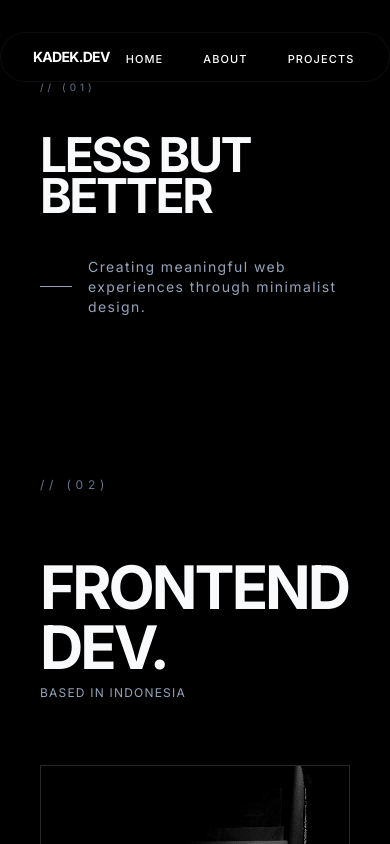
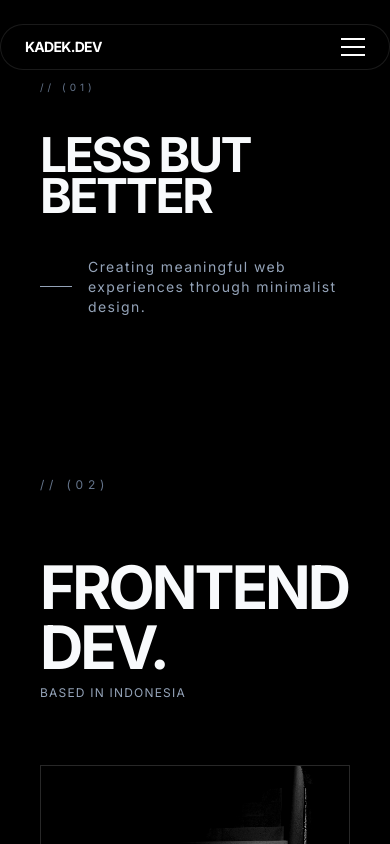
Before and after one commit to Kedolce/pure-portfolio, a React (Vite) app: page / in a window 390 px wide. Shown: the top 844 px of the page. Built offline with nearby package versions, Linux system fonts and the light colour scheme.

Commit message:
add feat: hamburg navbar in mobile device

```diff
--- a/src/components/navbar.jsx
+++ b/src/components/navbar.jsx
@@ -1,24 +1,55 @@
+import { useState } from "react";
+
 function Navbar() {
+  const [isOpen, setIsOpen] = useState(false);
+
+  const navLinks = [
+    { name: "Home", href: "#home" },
+    { name: "About", href: "#about" },
+    { name: "Projects", href: "#projects" },
+    { name: "Contacts", href: "#contacts" },
+  ];
+
   return (
-    <nav className="fixed left-0 right-0 z-50 flex items-center justify-between max-w-4xl px-8 py-3 mx-auto text-white border rounded-full mix-blend-difference top-8 border-white/5 bg-black/20 backdrop-blur-md">
+    <nav className="fixed left-0 right-0 z-50 flex items-center justify-between max-w-4xl px-6 py-3 mx-auto text-white border rounded-full top-6 border-white/10 bg-black/20 backdrop-blur-md mix-blend-difference">
 
-      <h1 className="text-sm font-black tracking-tighter uppercase transition duration-300 cursor-pointer hover:text-slate-400">
+      <h1 className="text-sm font-black tracking-tighter uppercase">
         Kadek.dev
       </h1>
 
-      {/* List Menu: Ukuran text dikecilkan sedikit agar terkesan bersih */}
-      <ul className="flex gap-2">
-        {["Home", "About", "Projects", "Contacts"].map((item) => (
-          <li key={item}>
-            <a
-              href={`#${item.toLowerCase()}`}
-              className="px-4 py-1.5 text-[11px] uppercase tracking-widest font-medium transition duration-300 rounded-full hover:bg-white/10 hover:text-slate-300"
-            >
-              {item}
+      <ul className="hidden gap-2 md:flex">
+        {navLinks.map((link) => (
+          <li key={link.name}>
+            <a href={link.href} className="px-4 py-1.5 text-[11px] uppercase tracking-widest hover:text-slate-400 transition-all">
+              {link.name}
             </a>
           </li>
         ))}
       </ul>
+
+      <button
+        className="md:hidden flex flex-col gap-1.5"
+        onClick={() => setIsOpen(!isOpen)}
+      >
+        <div className={`h-0.5 w-6 bg-white transition-all ${isOpen ? 'rotate-45 translate-y-2' : ''}`}></div>
+        <div className={`h-0.5 w-6 bg-white transition-all ${isOpen ? 'opacity-0' : ''}`}></div>
+        <div className={`h-0.5 w-6 bg-white transition-all ${isOpen ? '-rotate-45 -translate-y-2' : ''}`}></div>
+      </button>
+
+      {isOpen && (
+        <div className="absolute left-0 right-0 flex flex-col items-center gap-6 p-6 mt-4 border top-full bg-black/90 backdrop-blur-xl border-white/10 rounded-3xl md:hidden">
+          {navLinks.map((link) => (
+            <a
+              key={link.name}
+              href={link.href}
+              onClick={() => setIsOpen(false)}
+              className="text-sm uppercase tracking-[0.3em]"
+            >
+              {link.name}
+            </a>
+          ))}
+        </div>
+      )}
     </nav>
   );
 }
```
